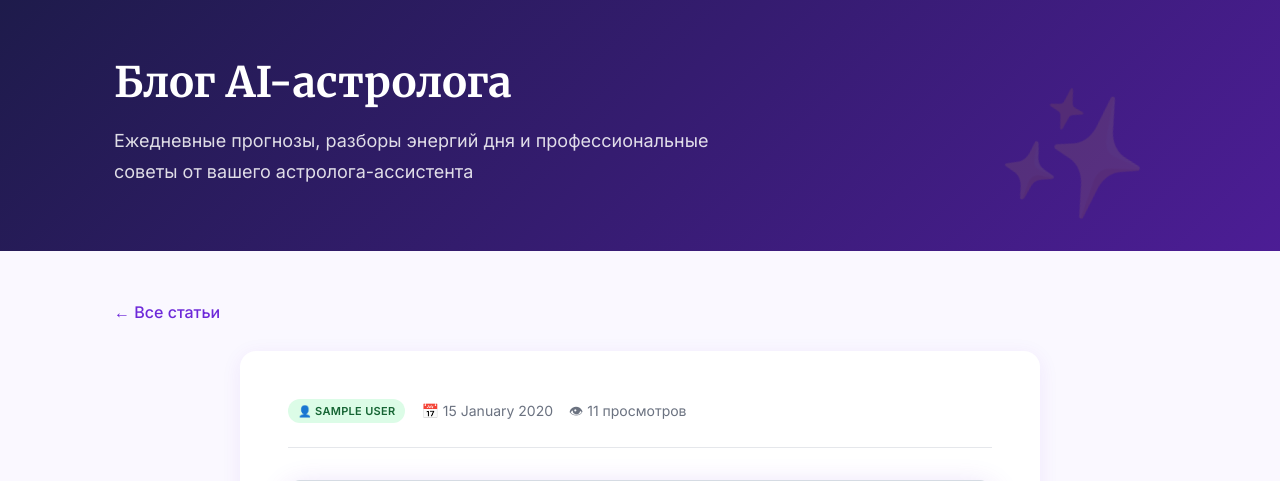
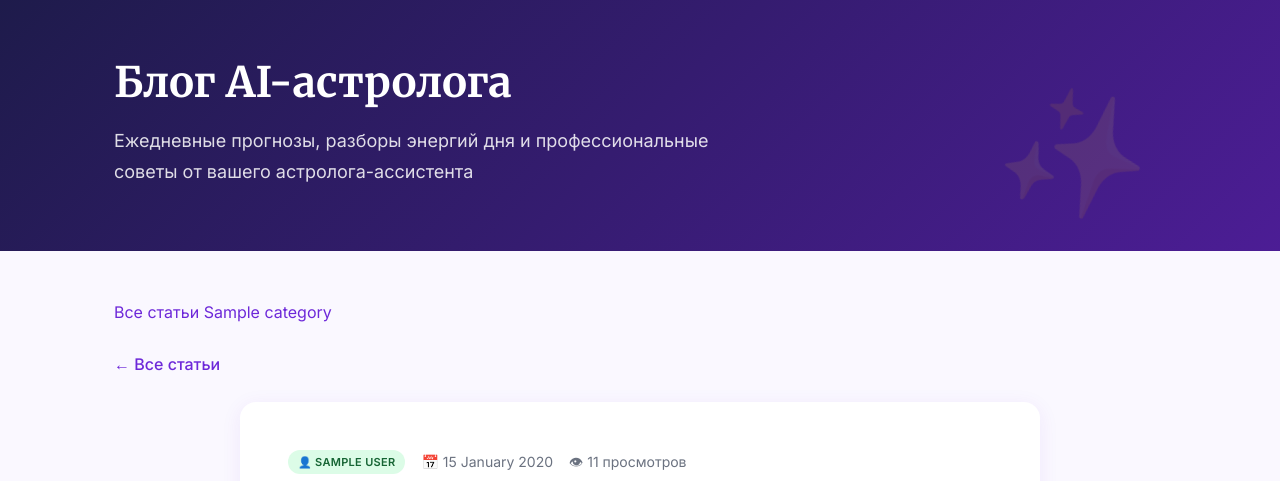
Before and after one commit to kmvlive/ai-astrolog1, a Laravel app: a page that uses backend/resources/views/blog/show.blade.php in a window 1280 px wide. Shown: the part 74-555 px from the top of the page. Run offline with Laravel 12, Linux system fonts and the light colour scheme; tables that the repository leaves empty hold one stand-in row (values such as "Sample post"); grey boxes marked "Sample" are stand-in pictures; parts of the project's set-up code (start-up, migrations or seed data) failed here and were passed over; some libraries are stand-ins or nearby versions.

Commit message:
feat(blog): add category menu to article page
- BlogController@show now passes categories to view
- show.blade.php displays cat-menu nav above article
- Active category highlighted based on post's category
- Same menu structure as blog index page
- Users can navigate categories from any article

```diff
--- a/backend/app/Http/Controllers/BlogController.php
+++ b/backend/app/Http/Controllers/BlogController.php
@@ -33,7 +33,8 @@
             abort(404);
         }
         $post->increment('views_count');
+        $categories = \App\Models\BlogCategory::with('children')->whereNull('parent_id')->orderBy('sort_order')->get();
         $related = BlogPost::published()->where('id', '!=', $post->id)->orderByDesc('published_at')->take(3)->get();
-        return view('blog.show', compact('post', 'related'));
+        return view('blog.show', compact('post', 'related', 'categories'));
     }
 }
--- a/backend/resources/views/blog/show.blade.php
+++ b/backend/resources/views/blog/show.blade.php
@@ -47,6 +47,20 @@
 @media(max-width:640px){.article{padding:28px 20px}.article h1{font-size:26px}}
 </style>
 
+@if(count($categories) > 0)
+<nav class="cat-menu" style="margin-bottom:24px">
+    <a href="{{ route('blog.index') }}" class="cat-chip {{ !$post->category ? 'active' : '' }}">Все статьи</a>
+    @foreach($categories as $cat)
+        <a href="{{ route('blog.category', $cat) }}" class="cat-chip {{ $post->category && ($post->category->id === $cat->id || $post->category->parent_id === $cat->id) ? 'active' : '' }}">{{ $cat->name }}</a>
+        @if($cat->children->count())
+            @foreach($cat->children as $child)
+                <a href="{{ route('blog.category', $child) }}" class="cat-chip sub {{ $post->category && $post->category->id === $child->id ? 'active' : '' }}">↳ {{ $child->name }}</a>
+            @endforeach
+        @endif
+    @endforeach
+</nav>
+@endif
+
 <a href="{{ route('blog.index') }}" class="back">← Все статьи</a>
 <article class="article">
 <div class="article-meta">
```
